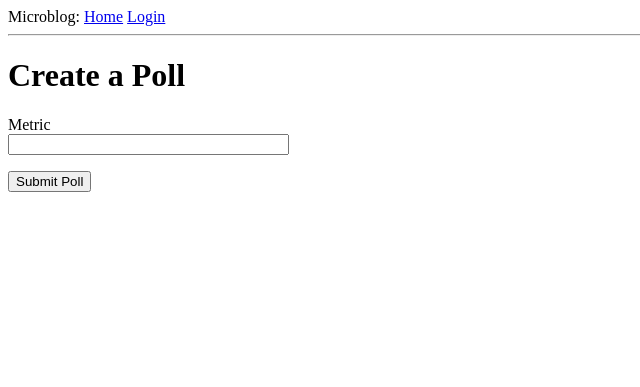
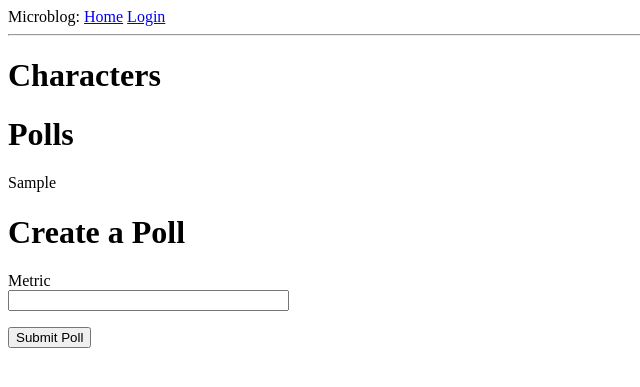
Before and after one commit to alexrohl/CITS3403, a Flask app: page /createpoll in a window 1280 px wide. Shown: the top 387 px of the page, without its empty margins (0-640 px from the left). Run offline with Flask 2, Linux system fonts and the light colour scheme; tables that the repository leaves empty hold one stand-in row (values such as "Sample post").

Commit message:
Added existing polls/characters view in createpoll.html

```diff
--- a/app/routes.py
+++ b/app/routes.py
@@ -70,6 +70,8 @@
 # retrieves/adds polls from/to the database
 @app.route('/createpoll', methods=['GET', 'POST'])
 def createpoll():
+    metrics = [poll.metric for poll in Polls.query.all()]
+    characters = [character.character for character in Results.query.filter_by(metric='speed')]
     form = CreatePollForm()
     if form.validate_on_submit():
         poll = Polls(user_id=current_user.username,
@@ -78,7 +80,7 @@
         db.session.commit()
         flash('Poll created!')
 
-    return render_template('createpoll.html', title='Polls', form=form)
+    return render_template('createpoll.html', title='Polls', form=form, metrics=metrics, characters=characters)
 
 
 
--- a/app/templates/createpoll.html
+++ b/app/templates/createpoll.html
@@ -1,6 +1,14 @@
 {% extends "base.html" %}
-
+<!-- Page to ADD POLLS (METRICS), DELETE POLLS (METRICS), ADD CHARACTERS, DELETE CHARACTERS -->
 {% block content %}
+    <h1>Characters</h1>
+    {% for character in characters %}
+    {{ character }}<br>
+    {% endfor %}
+    <h1>Polls</h1>
+    {% for metric in metrics %}
+    {{ metric }} <br>
+    {% endfor %}
     <h1>Create a Poll</h1>
     <form action="" method="post">
         {{ form.hidden_tag() }}
--- a/app/templates/vote.html
+++ b/app/templates/vote.html
@@ -14,6 +14,7 @@
               {{ field.label }}
               {{ field }}
           {% endfor %}
+
         </div>
     </form>
 {% endblock %}
```
Also changed, not shown: 1 other file.
